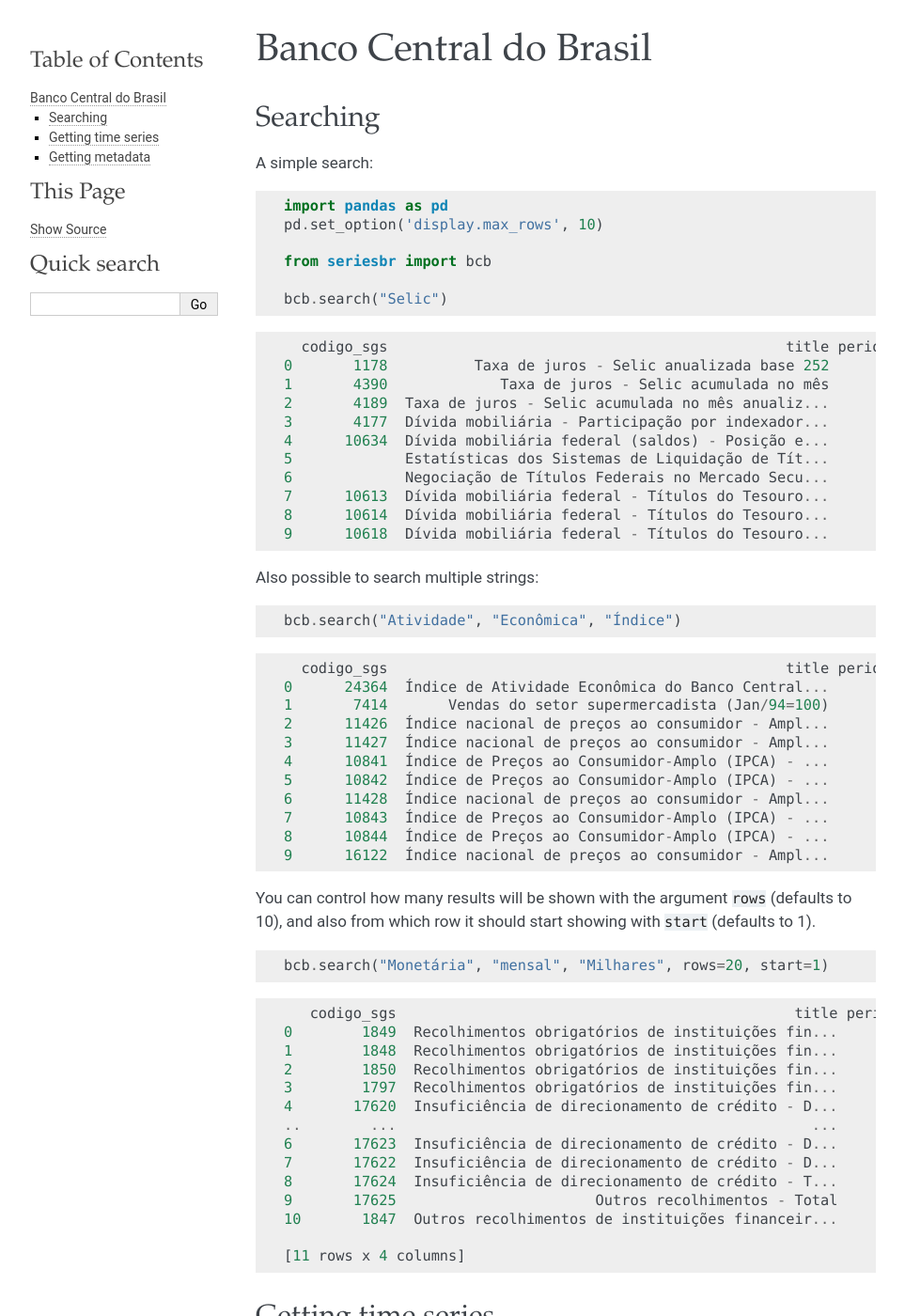
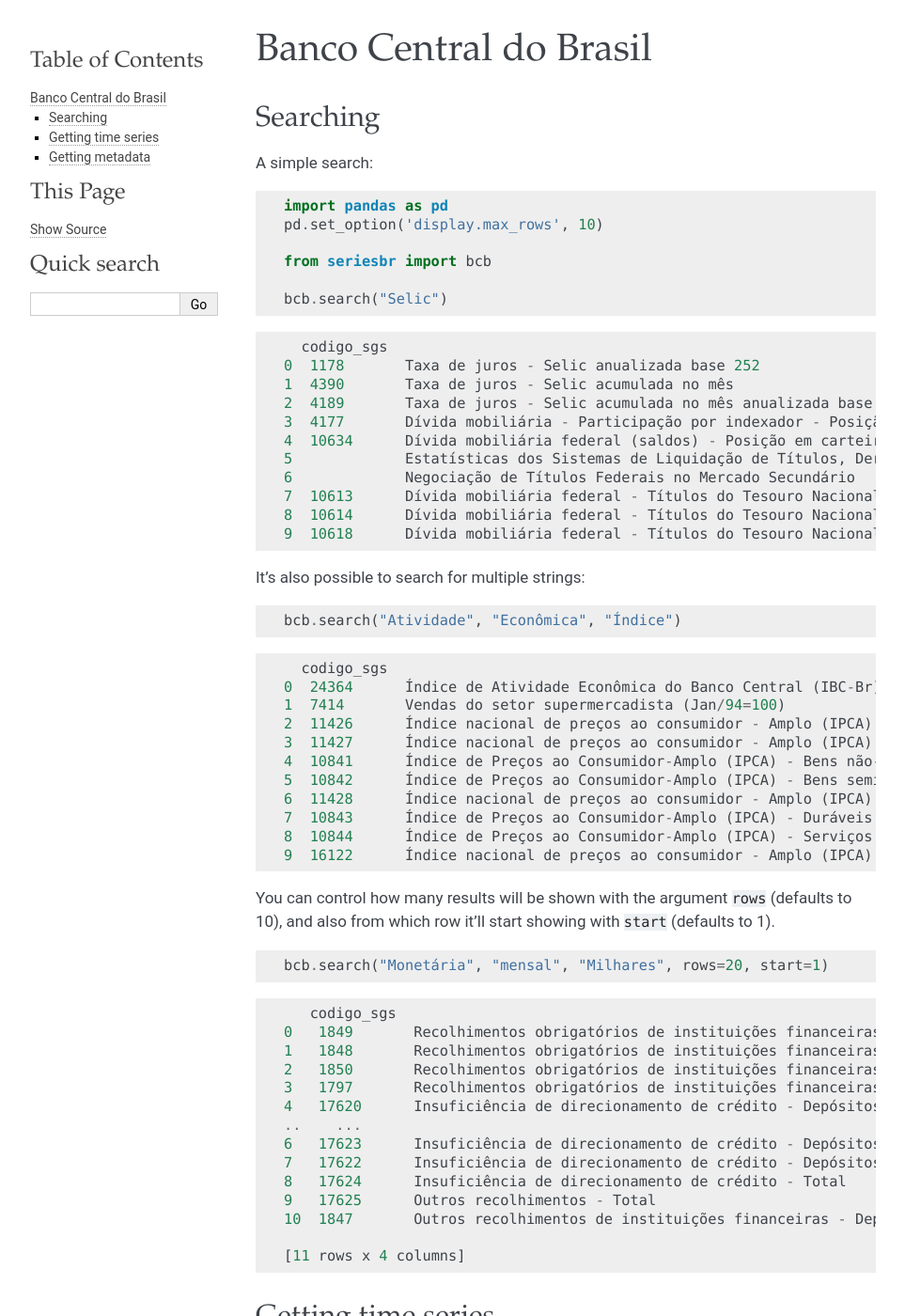
Before and after one commit to phelipetls/seriesbr, a Sphinx documentation site: the page built from docs/source/demos/BCB.rst, in a window 1280 px wide and 1400 px high. Shown: the whole window at 94% size, without its empty margins (148-1111 px from the left). Built offline with Sphinx 7.4.7, drawn with Linux system fonts in a browser that asks for light colours; some of the changed text lies outside the part shown.

Commit message:
docs: changes in demos and index.rst

```diff
--- a/docs/source/demos/BCB.rst
+++ b/docs/source/demos/BCB.rst
@@ -17,19 +17,19 @@
 
 ::
 
-     codigo_sgs                                              title periodicidade                            unidade_medida
-   0       1178          Taxa de juros - Selic anualizada base 252        diária                         Percentual ao ano
-   1       4390             Taxa de juros - Selic acumulada no mês        mensal                         Percentual ao mês
-   2       4189  Taxa de juros - Selic acumulada no mês anualiz...        mensal                         Percentual ao ano
-   3       4177  Dívida mobiliária - Participação por indexador...        mensal                                Percentual
-   4      10634  Dívida mobiliária federal (saldos) - Posição e...        mensal  Milhões de unidades monetárias correntes
-   5             Estatísticas dos Sistemas de Liquidação de Tít...        Mensal
-   6             Negociação de Títulos Federais no Mercado Secu...
-   7      10613  Dívida mobiliária federal - Títulos do Tesouro...        mensal                                     Meses
-   8      10614  Dívida mobiliária federal - Títulos do Tesouro...        mensal                                     Meses
-   9      10618  Dívida mobiliária federal - Títulos do Tesouro...        mensal                                     Meses
+     codigo_sgs                                                                                                                title periodicidade                            unidade_medida
+   0  1178       Taxa de juros - Selic anualizada base 252                                                                            diária        Percentual ao ano
+   1  4390       Taxa de juros - Selic acumulada no mês                                                                               mensal        Percentual ao mês
+   2  4189       Taxa de juros - Selic acumulada no mês anualizada base 252                                                           mensal        Percentual ao ano
+   3  4177       Dívida mobiliária - Participação por indexador - Posição em carteira - Over/Selic                                    mensal        Percentual
+   4  10634      Dívida mobiliária federal (saldos) - Posição em carteira - Título indexado a Selic - LFT                             mensal        Milhões de unidades monetárias correntes
+   5             Estatísticas dos Sistemas de Liquidação de Títulos, Derivativos e Câmbio                                             Mensal
+   6             Negociação de Títulos Federais no Mercado Secundário
+   7  10613      Dívida mobiliária federal - Títulos do Tesouro Nacional - Emitidos em oferta pública - Prazo e duração médios - LTN  mensal        Meses
+   8  10614      Dívida mobiliária federal - Títulos do Tesouro Nacional - Emitidos em oferta pública - Prazo médio - LFT             mensal        Meses
+   9  10618      Dívida mobiliária federal - Títulos do Tesouro Nacional - Emitidos - Prazo médio - Total                             mensal        Meses
 
-Also possible to search multiple strings:
+It's also possible to search for multiple strings:
 
 .. code:: python
 
@@ -37,21 +37,21 @@
 
 ::
 
-     codigo_sgs                                              title periodicidade              unidade_medida
-   0      24364  Índice de Atividade Econômica do Banco Central...        mensal                      Índice
-   1       7414       Vendas do setor supermercadista (Jan/94=100)        mensal                      Índice
-   2      11426  Índice nacional de preços ao consumidor - Ampl...        mensal  Variação percentual mensal
-   3      11427  Índice nacional de preços ao consumidor - Ampl...        mensal  Variação percentual mensal
-   4      10841  Índice de Preços ao Consumidor-Amplo (IPCA) - ...        mensal  Variação percentual mensal
-   5      10842  Índice de Preços ao Consumidor-Amplo (IPCA) - ...        mensal  Variação percentual mensal
-   6      11428  Índice nacional de preços ao consumidor - Ampl...        mensal  Variação percentual mensal
-   7      10843  Índice de Preços ao Consumidor-Amplo (IPCA) - ...        mensal  Variação percentual mensal
-   8      10844  Índice de Preços ao Consumidor-Amplo (IPCA) - ...        mensal  Variação percentual mensal
-   9      16122  Índice nacional de preços ao consumidor - Ampl...        mensal  Variação percentual mensal
+     codigo_sgs                                                                                                                    title periodicidade              unidade_medida
+   0  24364      Índice de Atividade Econômica do Banco Central (IBC-Br) - com ajuste sazonal                                             mensal        Índice
+   1  7414       Vendas do setor supermercadista (Jan/94=100)                                                                             mensal        Índice
+   2  11426      Índice nacional de preços ao consumidor - Amplo (IPCA) - Núcleo médias aparadas sem suavização                           mensal        Variação percentual mensal
+   3  11427      Índice nacional de preços ao consumidor - Amplo (IPCA) - Núcleo por exclusão - Sem monitorados e alimentos no domicílio  mensal        Variação percentual mensal
+   4  10841      Índice de Preços ao Consumidor-Amplo (IPCA) - Bens não-duráveis                                                          mensal        Variação percentual mensal
+   5  10842      Índice de Preços ao Consumidor-Amplo (IPCA) - Bens semi-duráveis                                                         mensal        Variação percentual mensal
+   6  11428      Índice nacional de preços ao consumidor - Amplo (IPCA) - Itens livres                                                    mensal        Variação percentual mensal
+   7  10843      Índice de Preços ao Consumidor-Amplo (IPCA) - Duráveis                                                                   mensal        Variação percentual mensal
+   8  10844      Índice de Preços ao Consumidor-Amplo (IPCA) - Serviços                                                                   mensal        Variação percentual mensal
+   9  16122      Índice nacional de preços ao consumidor - Amplo (IPCA) - Núcleo de dupla ponderação                                      mensal        Variação percentual mensal
 
 You can control how many results will be shown with the argument
-``rows`` (defaults to 10), and also from which row it should start
-showing with ``start`` (defaults to 1).
+``rows`` (defaults to 10), and also from which row it'll start showing
+with ``start`` (defaults to 1).
 
 .. code:: python
 
@@ -59,18 +59,18 @@
 
 ::
 
-      codigo_sgs                                              title periodicidade                             unidade_medida
-   0        1849  Recolhimentos obrigatórios de instituições fin...        mensal  Milhares de unidades monetárias correntes
-   1        1848  Recolhimentos obrigatórios de instituições fin...        mensal  Milhares de unidades monetárias correntes
-   2        1850  Recolhimentos obrigatórios de instituições fin...        mensal  Milhares de unidades monetárias correntes
-   3        1797  Recolhimentos obrigatórios de instituições fin...        mensal  Milhares de unidades monetárias correntes
-   4       17620  Insuficiência de direcionamento de crédito - D...        mensal  Milhares de unidades monetárias correntes
-   ..        ...                                                ...           ...                                        ...
-   6       17623  Insuficiência de direcionamento de crédito - D...        mensal  Milhares de unidades monetárias correntes
-   7       17622  Insuficiência de direcionamento de crédito - D...        mensal  Milhares de unidades monetárias correntes
-   8       17624  Insuficiência de direcionamento de crédito - T...        mensal  Milhares de unidades monetárias correntes
-   9       17625                       Outros recolhimentos - Total        mensal  Milhares de unidades monetárias correntes
-   10       1847  Outros recolhimentos de instituições financeir...        mensal  Milhares de unidades monetárias correntes
+      codigo_sgs                                                                                                     title periodicidade                             unidade_medida
+   0   1849       Recolhimentos obrigatórios de instituições financeiras - Recursos à vista em espécie (não remunerados)    mensal        Milhares de unidades monetárias correntes
+   1   1848       Recolhimentos obrigatórios de instituições financeiras - Depósitos de poupança em espécie (remunerados)   mensal        Milhares de unidades monetárias correntes
+   2   1850       Recolhimentos obrigatórios de instituições financeiras - Depósitos a prazo em espécie (remunerados)       mensal        Milhares de unidades monetárias correntes
+   3   1797       Recolhimentos obrigatórios de instituições financeiras - Exigibilidade adicional em espécie (remunerado)  mensal        Milhares de unidades monetárias correntes
+   4   17620      Insuficiência de direcionamento de crédito - Depósitos de poupança - Crédito imobiliário (em espécie)     mensal        Milhares de unidades monetárias correntes
+   ..    ...                                                                                                        ...        ...                                              ...
+   6   17623      Insuficiência de direcionamento de crédito - Depósitos à vista - Microcrédito (em espécie)                mensal        Milhares de unidades monetárias correntes
+   7   17622      Insuficiência de direcionamento de crédito - Depósitos à vista - Crédito rural (em espécie)               mensal        Milhares de unidades monetárias correntes
+   8   17624      Insuficiência de direcionamento de crédito - Total                                                        mensal        Milhares de unidades monetárias correntes
+   9   17625      Outros recolhimentos - Total                                                                              mensal        Milhares de unidades monetárias correntes
+   10  1847       Outros recolhimentos de instituições financeiras - Depósitos de poupança em títulos                       mensal        Milhares de unidades monetárias correntes
 
    [11 rows x 4 columns]
 
@@ -133,7 +135,7 @@
 
 ::
 
-               20786  4189      4380
+               20786   4189      4380
    Date
    2011-03-01  26.22  11.62  348082.9
    2011-04-01  27.01  11.74  349255.0
```
Also changed, not shown: other parts of docs/source/demos/BCB.rst (+40 -38 lines), BCB.org (+77 -75 lines), IBGE.org (+6 -15 lines), IPEA.org (+6 -4 lines), README.org (+6 -4 lines), docs/source/demos/IBGE.rst (+6 -14 lines), docs/source/demos/IPEA.rst (+6 -5 lines), docs/source/index.rst (+7 -4 lines).
